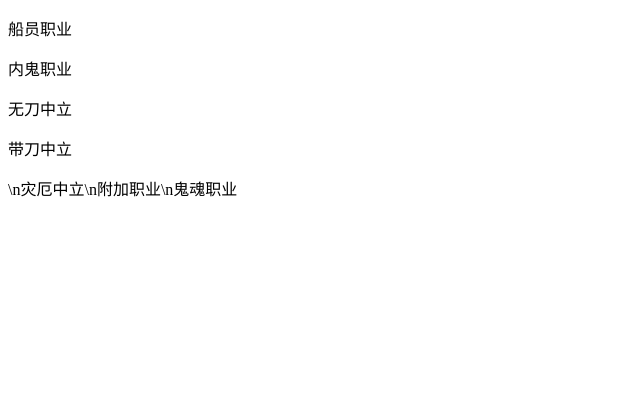
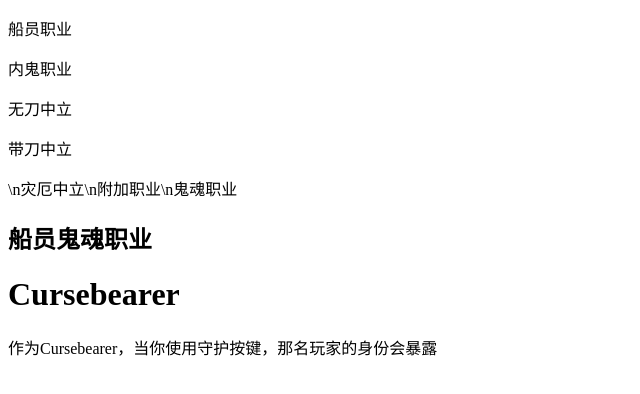
Before and after one commit to NesPlayer/TOH-Optimized_SC, a plain HTML site: page index.html in a window 1280 px wide. Shown: the whole page, without its empty margins (0-640 px from the left). Drawn offline with Linux system fonts and the light colour scheme.

Commit message:
Update index.html

```diff
--- a/index.html
+++ b/index.html
@@ -7,5 +7,8 @@
 </head>
 <body style="background-color= red;">
 <p>船员职业</p><p>内鬼职业</p>无刀中立<p>带刀中立</p>\n灾厄中立\n附加职业\n鬼魂职业
+<h2>船员鬼魂职业
+<h1>Cursebearer</h1>
+<p>作为Cursebearer，当你使用守护按键，那名玩家的身份会暴露</p>
 </body>
 </html>
```
